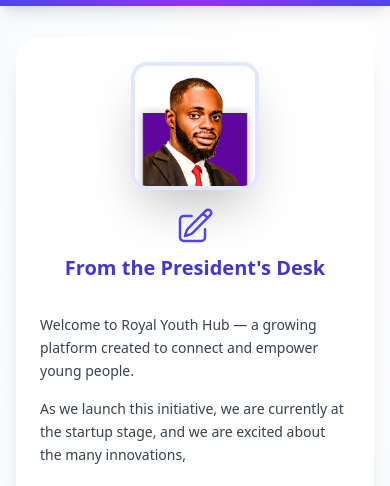
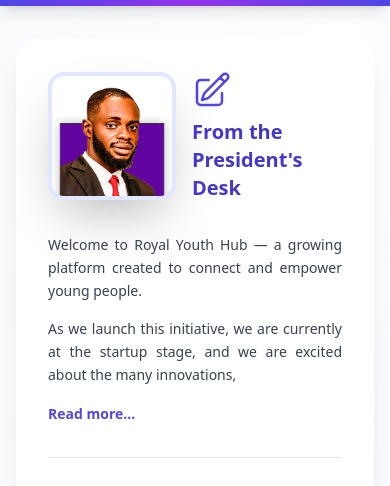
Before and after one commit to gtechglobal-dev/royal-youth-app, a React (Vite) app in the folder frontend/: page / in a window 390 px wide. Shown: the part 352-838 px from the top of the page. Built offline with nearby package versions, Linux system fonts and the light colour scheme; no server answers.

Commit message:
president;s message justify

```diff
--- a/frontend/src/pages/landingPage.jsx
+++ b/frontend/src/pages/landingPage.jsx
@@ -184,21 +184,21 @@ function LandingPage() {
 
       <ScrollSection className="py-8 px-4" delay={100}>
         <div className="container mx-auto max-w-5xl">
-          <div className="bg-white rounded-3xl shadow-xl overflow-hidden p-6 md:p-12">
+          <div className="bg-white rounded-3xl shadow-xl overflow-hidden p-8 md:p-12">
             <div className="text-center mb-8">
-              <div className="flex flex-col md:flex-row items-center justify-center gap-4 mb-6">
+              <div className="flex items-center justify-center gap-4 mb-6">
                 <div className="w-32 h-32 md:w-48 md:h-48 overflow-hidden shadow-2xl rounded-2xl border-4 border-indigo-100 flex-shrink-0">
                   <img src={PresidentImage} alt="Youth President" className="w-full h-full object-cover object-[center_10%]" />
                 </div>
-                <div className="text-center md:text-left">
-                  <svg className="w-10 h-10 md:w-14 md:h-14 text-indigo-600 mb-2 mx-auto md:mx-0" fill="none" viewBox="0 0 24 24" stroke="currentColor" strokeWidth={1.5}>
+                <div className="text-left">
+                  <svg className="w-10 h-10 md:w-14 md:h-14 text-indigo-600 mb-2" fill="none" viewBox="0 0 24 24" stroke="currentColor" strokeWidth={1.5}>
                     <path strokeLinecap="round" strokeLinejoin="round" d="M16.862 4.487l1.687-1.688a1.875 1.875 0 112.652 2.652L10.582 16.07a4.5 4.5 0 01-1.897 1.13L6 18l.8-2.685a4.5 4.5 0 011.13-1.897l8.932-8.931zm0 0L19.5 7.125M18 14v4.75A2.25 2.25 0 0115.75 21H5.25A2.25 2.25 0 013 18.75V8.25A2.25 2.25 0 015.25 6H10" />
                   </svg>
                   <h2 className="text-xl md:text-3xl font-bold text-indigo-700">From the President's Desk</h2>
                 </div>
               </div>
             </div>
-            <div className="text-gray-700 space-y-4 leading-relaxed text-sm md:text-base">
+            <div className="text-gray-700 space-y-4 leading-relaxed text-sm md:text-base text-justify">
               <p>Welcome to Royal Youth Hub — a growing platform created to connect and empower young people.</p>
               <p>As we launch this initiative, we are currently at the startup stage, and we are excited about the many innovations,
                 {readMore && (
```
